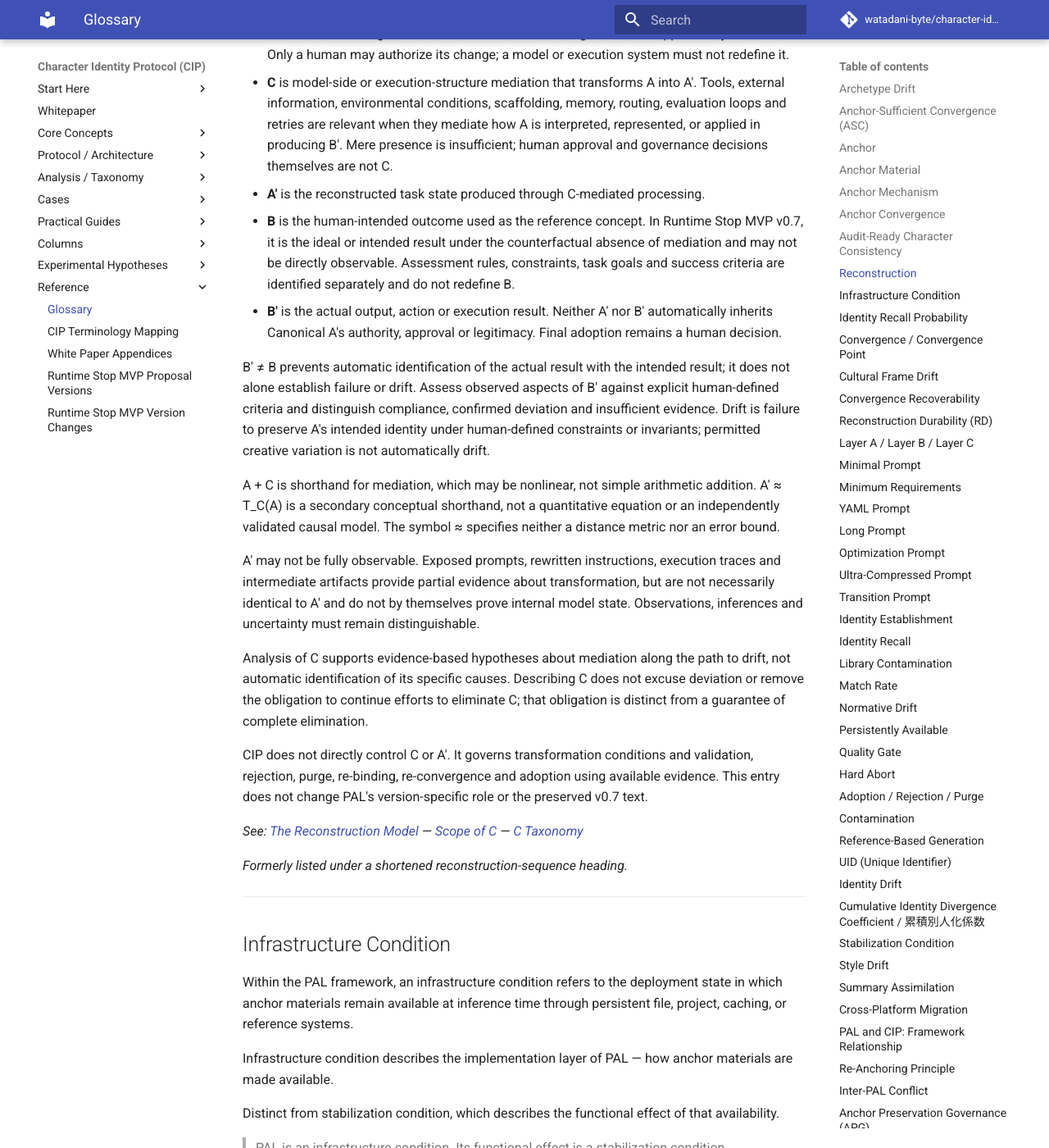
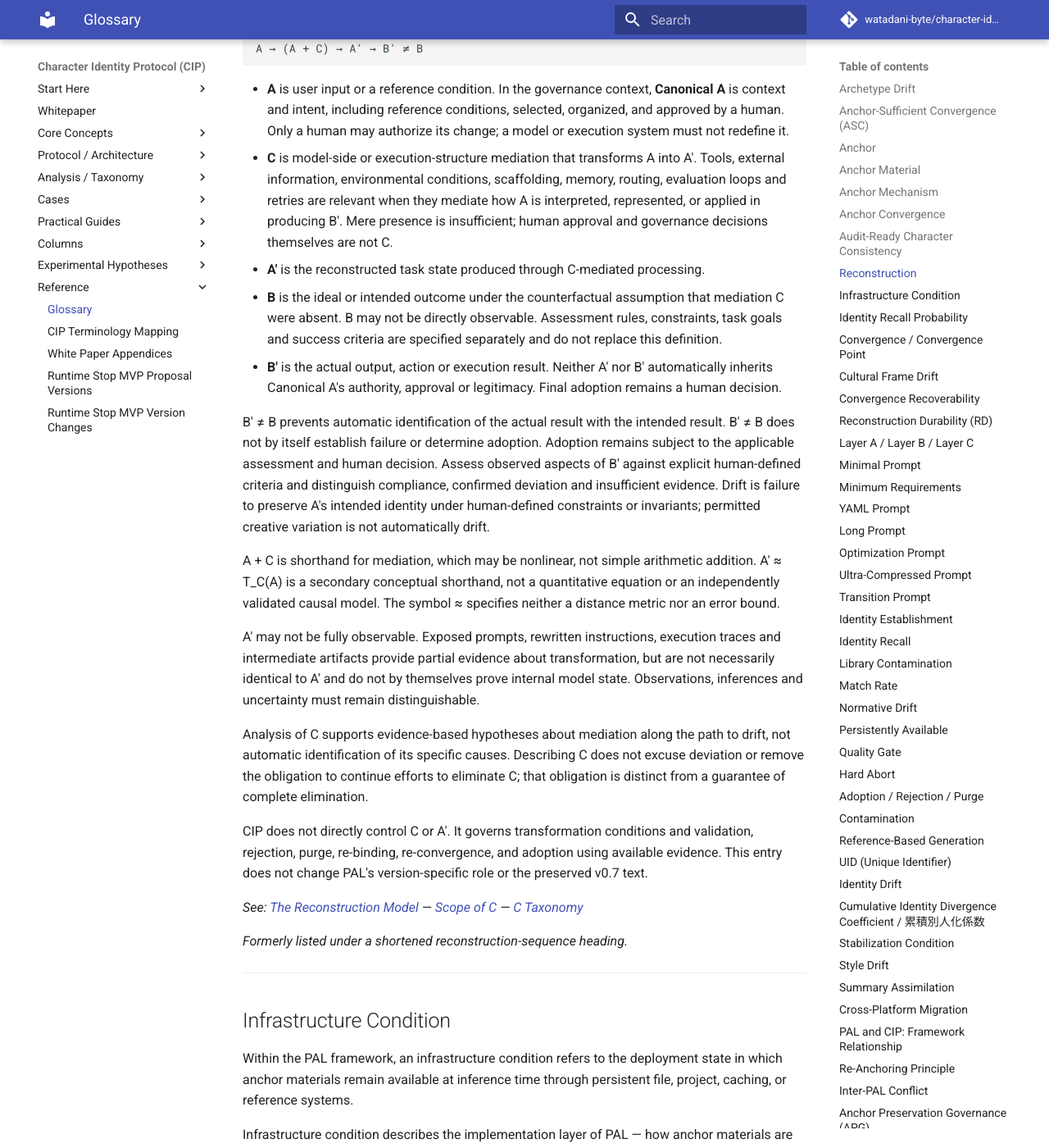
Before and after one commit to watadani-byte/character-identity-protocol, an MkDocs documentation site: the page built from docs/glossary.md, in a window 1280 px wide and 1400 px high, scrolled down 3856 px. Shown: the whole window at 82% size. Built offline with MkDocs 1.6.1 and Material for MkDocs 9.7.7, drawn with Linux system fonts in a browser that asks for light colours; comment, search, counter and statistics services are not loaded; some of the changed text lies outside the part shown.

Commit message:
docs: clarify B and alpha governance context
Preserve B's counterfactual definition in the model and glossary, and
separate outcome assessment from the human adoption decision.
Clarify the role of detailed definitions alongside the unchanged README.
Add alpha executive-summary guidance on existing frameworks and stopping
mechanisms, with links to the existing multilayer correspondence model.

Preserve Section 8 Adopted / Not Verified, all tests NOT RUN, and the
isolated local/mock scope. No kill-switch implementation, test execution,
activation, or new adoption is introduced. README and historical versions
are unchanged.

````diff
--- a/docs/glossary.md
+++ b/docs/glossary.md
@@ -143,6 +143,8 @@ Reference-based generation, improved resemblance, or human approval alone do not
 
 ## Reconstruction
 
+This section provides detailed definitions and assessment clarification alongside the README overview. This revision does not modify README.md or the preserved version-specific documents.
+
 The reconstruction model describes the transformation of A under mediation C into a reconstructed state A′, followed by an actual output or execution result B′.
 
 ```
@@ -152,10 +154,10 @@ A → (A + C) → A′ → B′ ≠ B
 - **A** is user input or a reference condition. In the governance context, **Canonical A** is context and intent, including reference conditions, selected, organized, and approved by a human. Only a human may authorize its change; a model or execution system must not redefine it.
 - **C** is model-side or execution-structure mediation that transforms A into A′. Tools, external information, environmental conditions, scaffolding, memory, routing, evaluation loops and retries are relevant when they mediate how A is interpreted, represented, or applied in producing B′. Mere presence is insufficient; human approval and governance decisions themselves are not C.
 - **A′** is the reconstructed task state produced through C-mediated processing.
-- **B** is the human-intended outcome used as the reference concept. In Runtime Stop MVP v0.7, it is the ideal or intended result under the counterfactual absence of mediation and may not be directly observable. Assessment rules, constraints, task goals and success criteria are identified separately and do not redefine B.
+- **B** is the ideal or intended outcome under the counterfactual assumption that mediation C were absent. B may not be directly observable. Assessment rules, constraints, task goals and success criteria are specified separately and do not replace this definition.
 - **B′** is the actual output, action or execution result. Neither A′ nor B′ automatically inherits Canonical A's authority, approval or legitimacy. Final adoption remains a human decision.
 
-B′ ≠ B prevents automatic identification of the actual result with the intended result; it does not alone establish failure or drift. Assess observed aspects of B′ against explicit human-defined criteria and distinguish compliance, confirmed deviation and insufficient evidence. Drift is failure to preserve A's intended identity under human-defined constraints or invariants; permitted creative variation is not automatically drift.
+B′ ≠ B prevents automatic identification of the actual result with the intended result. B′ ≠ B does not by itself establish failure or determine adoption. Adoption remains subject to the applicable assessment and human decision. Assess observed aspects of B′ against explicit human-defined criteria and distinguish compliance, confirmed deviation and insufficient evidence. Drift is failure to preserve A's intended identity under human-defined constraints or invariants; permitted creative variation is not automatically drift.
 
 A + C is shorthand for mediation, which may be nonlinear, not simple arithmetic addition. A′ ≈ T_C(A) is a secondary conceptual shorthand, not a quantitative equation or an independently validated causal model. The symbol ≈ specifies neither a distance metric nor an error bound.
 
@@ -163,7 +165,7 @@ A′ may not be fully observable. Exposed prompts, rewritten instructions, execu
 
 Analysis of C supports evidence-based hypotheses about mediation along the path to drift, not automatic identification of its specific causes. Describing C does not excuse deviation or remove the obligation to continue efforts to eliminate C; that obligation is distinct from a guarantee of complete elimination.
 
-CIP does not directly control C or A′. It governs transformation conditions and validation, rejection, purge, re-binding, re-convergence and adoption using available evidence. This entry does not change PAL's version-specific role or the preserved v0.7 text.
+CIP does not directly control C or A′. It governs transformation conditions and validation, rejection, purge, re-binding, re-convergence, and adoption using available evidence. This entry does not change PAL's version-specific role or the preserved v0.7 text.
 
 *See: [The Reconstruction Model](model_a_c_b.md#the-reconstruction-model) — [Scope of C](model_a_c_b.md#scope-of-c) — [C Taxonomy](c_taxonomy.md)*
 
````
Also changed, not shown: docs/model_a_c_b.md (+6 -2 lines), docs/v0.8-alpha/CIP_PAL_v0.8_Alpha_Operator_Guide_Restrictions_Limits_2026-10-16.md (+4 -0 lines), docs/v0.8-alpha/CIP_PAL_v0.8_Alpha_Specification_Scope_Boundaries_2026-10-16.md (+8 -0 lines).
